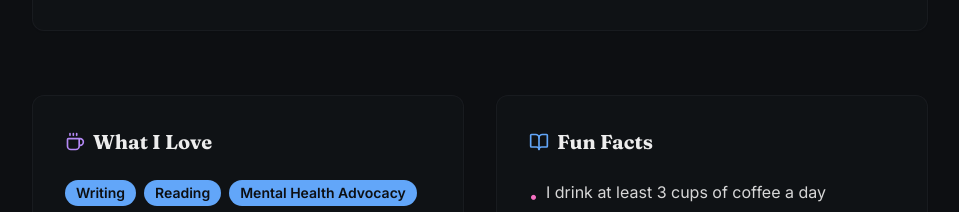
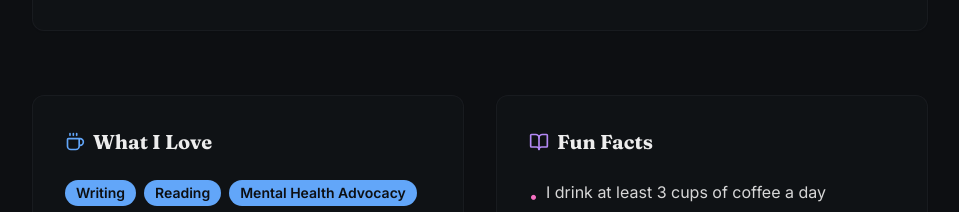
Before and after one commit to blackspider-ops/Unfiltered-Voice, a React (Vite) app: page /meet-niyati in a window 1280 px wide. Shown: the part 860-1072 px from the top of the page, without its empty margins (160-1119 px from the left). Built offline with nearby package versions, Linux system fonts and the light colour scheme; no server answers; the database is empty.

Commit message:
fixed user toggle

```diff
--- a/src/pages/MeetNiyatiPage.tsx
+++ b/src/pages/MeetNiyatiPage.tsx
@@ -188,7 +188,7 @@ export default function MeetNiyatiPage() {
                         <Card className="bg-card/70 backdrop-blur border-border/50">
                             <CardContent className="p-8">
                                 <h3 className="text-xl font-heading font-bold mb-6 flex items-center gap-2">
-                                    <Coffee className="h-5 w-5 text-primary" />
+                                    <Coffee className="h-5 w-5 text-secondary" />
                                     What I Love
                                 </h3>
                                 <div className="flex flex-wrap gap-2">
@@ -205,7 +205,7 @@ export default function MeetNiyatiPage() {
                         <Card className="bg-card/70 backdrop-blur border-border/50">
                             <CardContent className="p-8">
                                 <h3 className="text-xl font-heading font-bold mb-6 flex items-center gap-2">
-                                    <BookOpen className="h-5 w-5 text-secondary" />
+                                    <BookOpen className="h-5 w-5 text-primary" />
                                     Fun Facts
                                 </h3>
                                 <ul className="space-y-2">
```
